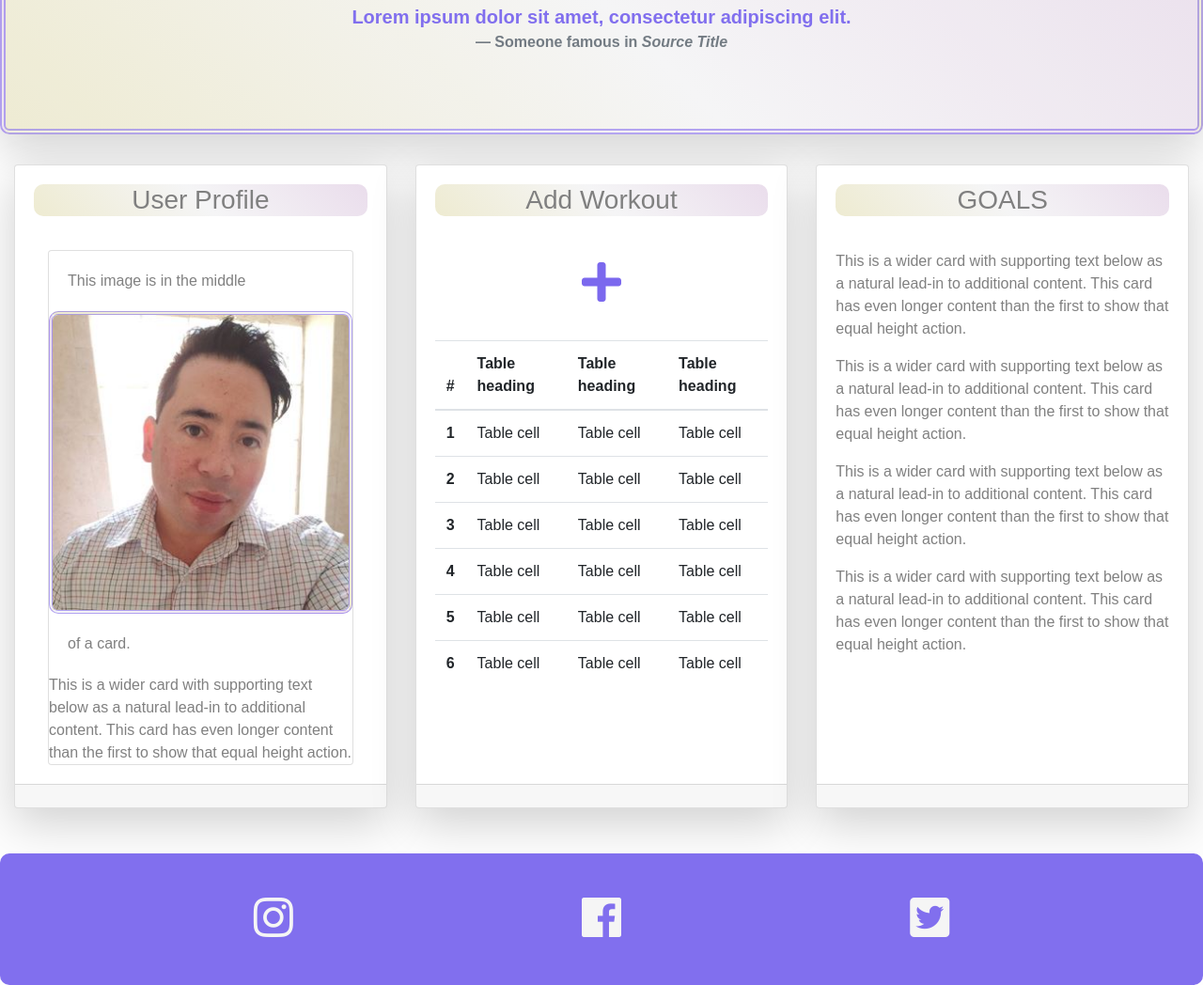
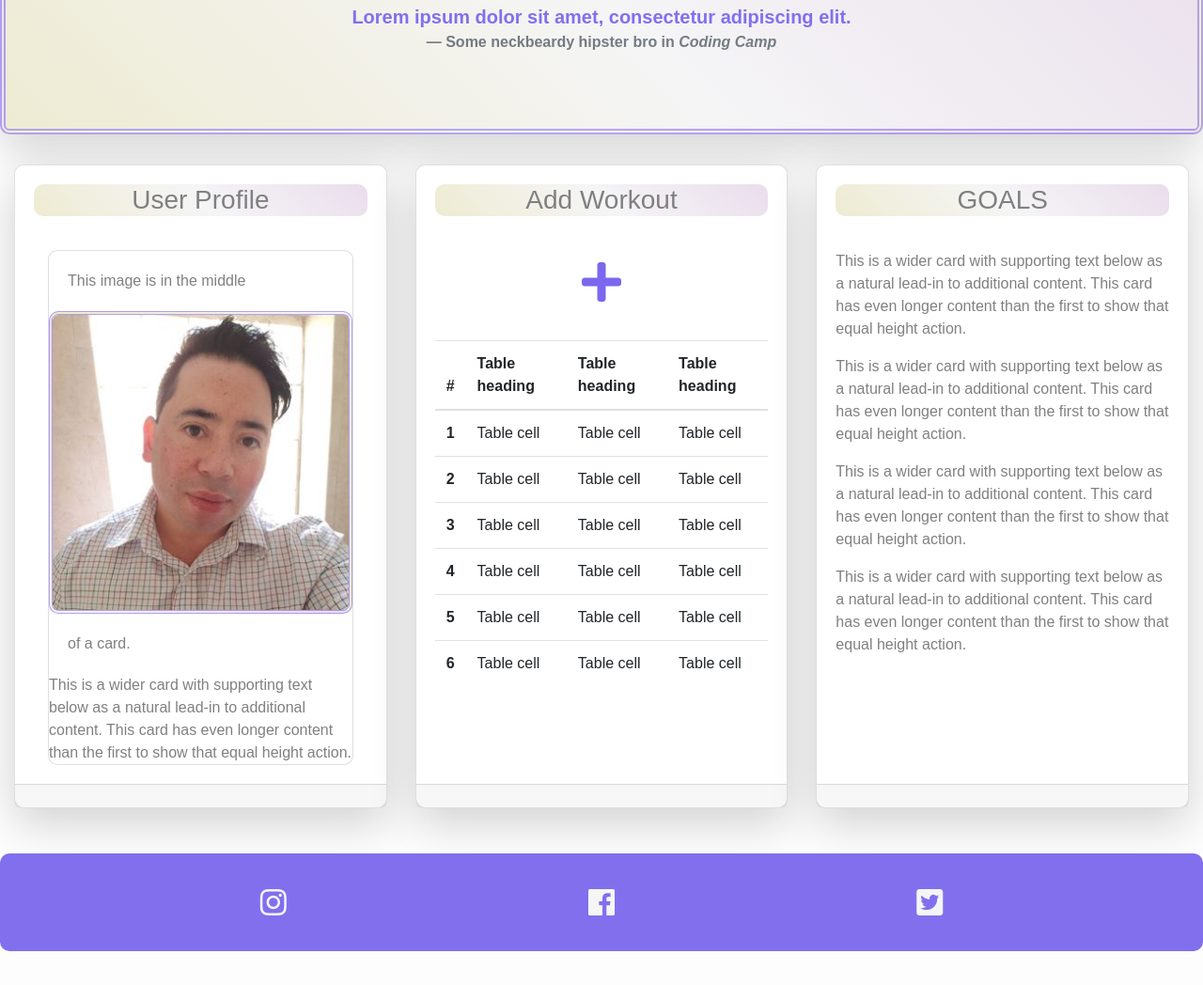
Before and after one commit to Ryanpaul22/project_2, a website: page public/profile.html in a window 1280 px wide. Shown: the part 238-1286 px from the top of the page at 94% size. After the commit the page ends 1250 px from the top, so only its background shows below. Drawn offline with nearby package versions, Linux system fonts and the light colour scheme; a web font is replaced by a local one.

Commit message:
modified files

```diff
--- a/public/assets/css/profile.css
+++ b/public/assets/css/profile.css
@@ -41,6 +41,10 @@ img {
   border-radius: 10px;
 }
 
+.card {
+  border-radius: 10px;
+}
+
 .card-title {
   text-align: center;
   background: #EEEBD1;
@@ -49,6 +53,7 @@ img {
   background: linear-gradient(45deg, #EEEBD1 0%, #F5F5F6 50%, #EADDEC 100%);
   border-radius: 10px;
 }
+
 
 a:hover {
   background-color: rgb(252, 248, 22);
@@ -59,7 +64,7 @@ a:hover {
 
 .footer {
   background-color:  mediumslateblue;
-  padding: 2%;
+  padding: 1.5%;
   opacity: .95;
   border-radius: 10px;
 }
--- a/public/profile.html
+++ b/public/profile.html
@@ -42,8 +42,8 @@
     <div>
       <blockquote class="blockquote">
         <p class="mb-0">Lorem ipsum dolor sit amet, consectetur adipiscing elit.</p>
-        <footer class="blockquote-footer">Someone famous in
-          <cite title="Source Title">Source Title</cite>
+        <footer class="blockquote-footer">Some neckbeardy hipster bro in
+          <cite title="Source Title">Coding Camp</cite>
         </footer>
       </blockquote>
     </div>
@@ -77,6 +77,11 @@
               <a class="nav-link fa fas fa-plus" style="color: Mediumslateblue;" href="/workout-form"></a>
           </div>
           <br>
+
+
+
+
+
           <table class="table table-reflow">
             <thead>
               <tr>
@@ -150,19 +155,19 @@
       <div class="container">
         <nav class="navbar mx-auto">
           <div class="nav mx-auto">
-            <span style="font-size: 3rem;">
+            <span style="font-size: 2rem;">
               <div class="nav-item">
                 <a class="nav-link fab fa-instagram socIcon" style="color: whitesmoke;" href="https://www.instagram.com"></a>
               </div>
           </div>
           <div class="nav mx-auto">
-            <span style="font-size: 3rem;">
+            <span style="font-size: 2rem;">
               <div class="nav-item">
                 <a class="nav-link fab fa-facebook socIcon" style="color: whitesmoke;" href="https://www.facebook.com"></a>
               </div>
           </div>
           <div class="nav mx-auto">
-            <span style="font-size: 3rem;">
+            <span style="font-size: 2rem;">
               <div class="nav-item">
                 <a class="nav-link fab fa-twitter-square socIcon" style="color: whitesmoke;" href="https://www.twitter.com"></a>
               </div>
```
Also changed, not shown: public/assets/js/workout.js (+35 -7 lines), public/login.html (+2 -0 lines), public/workout.html (+4 -0 lines).
